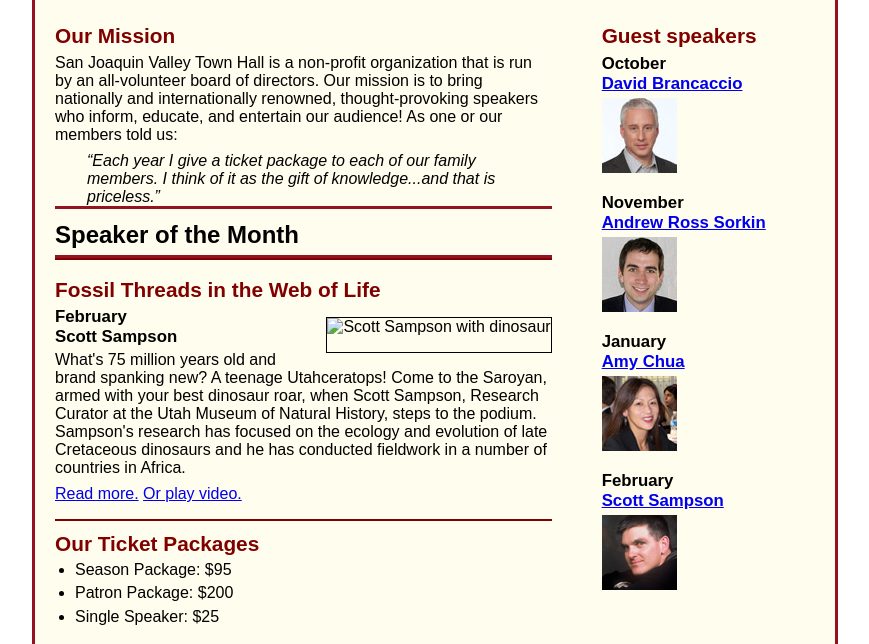
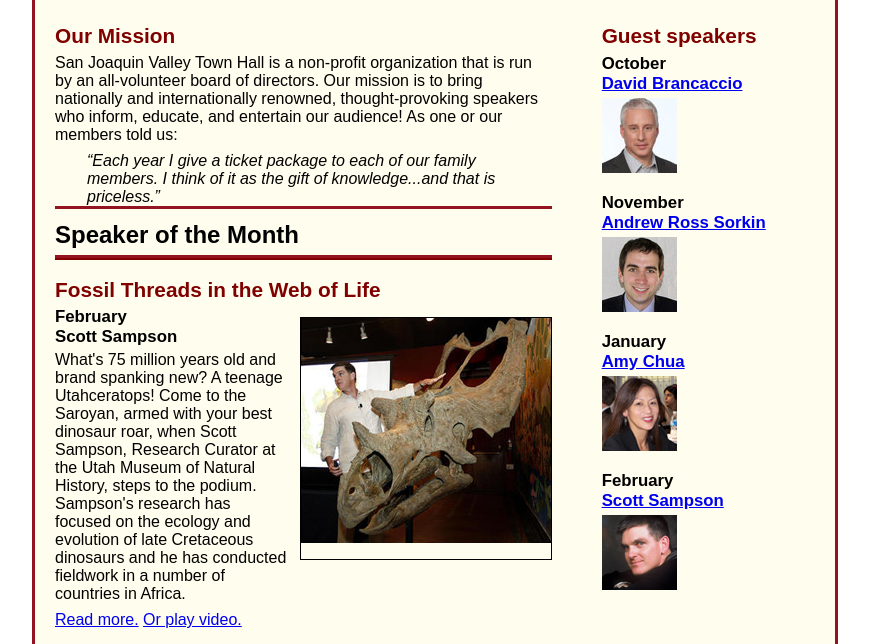
Before and after one commit to solaimon-sharifi/a08-2, a plain HTML site: page index.html in a window 1280 px wide. Shown: the part 129-773 px from the top of the page, without its empty margins (205-1074 px from the left). Drawn offline with Linux system fonts and the light colour scheme; the site is published under a folder, as on GitHub Pages, so addresses that start at the root find nothing.

Commit message:
Add files via upload

```diff
--- a/index.html
+++ b/index.html
@@ -28,7 +28,7 @@
 			<h1>Speaker of the Month</h1>
 			<article>
 				<h2>Fossil Threads in the Web of Life</h2>
-				<img src="/sampson_dinosaur.jpg" alt="Scott Sampson with dinosaur">
+				<img src="sampson_dinosaur.jpg" alt="Scott Sampson with dinosaur">
 				<h3>February<br>Scott Sampson</h3>
 				<p>What's 75 million years old and brand spanking new? A teenage Utahceratops!
 				Come to the Saroyan, armed with your best dinosaur roar, when Scott Sampson, Research
```
